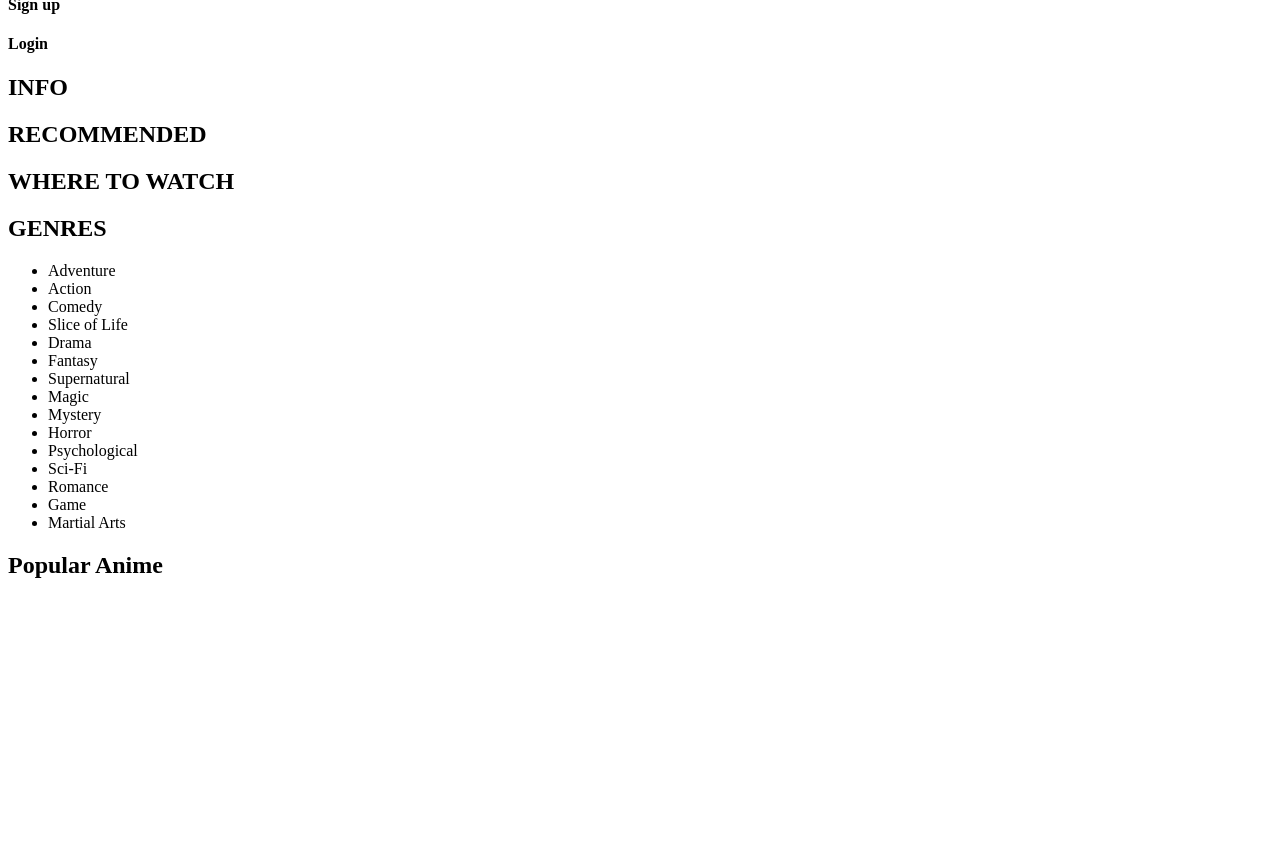
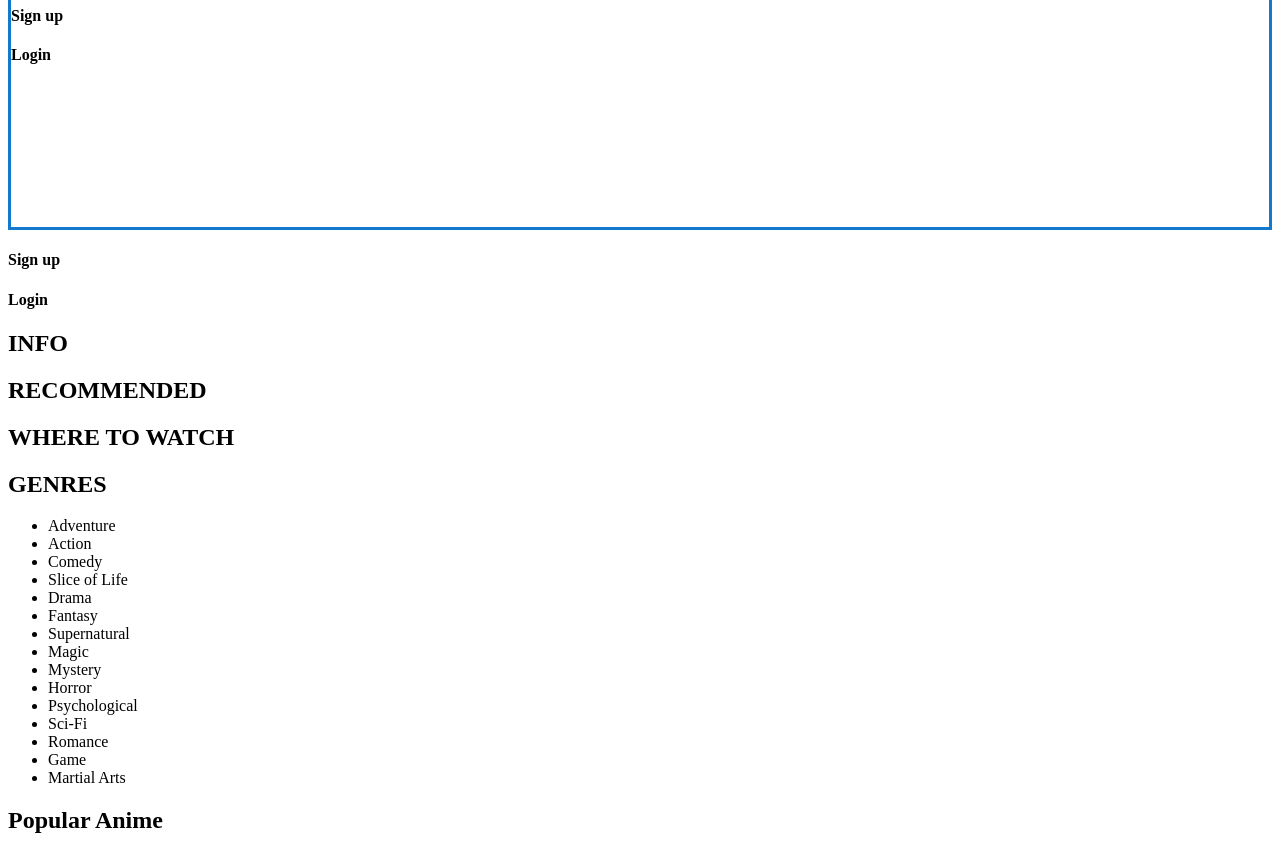
Before and after one commit to cspooner1/102-Class04, a plain HTML site: page index.html in a window 1280 px wide. Shown: the part 84-938 px from the top of the page. Before the commit the page ends 800 px from the top, so only its background shows below. Drawn offline with Linux system fonts and the light colour scheme.

Commit message:
Update index.html

```diff
--- a/index.html
+++ b/index.html
@@ -1,12 +1,18 @@
 <!DOCTYPE html>
 <html>
     <body>
-<h1>Anime Paradise</h1>
+        <div style="border-color: rgb(18, 121, 206); height: 300px; border-style: solid;">
+            <h1>Anime Paradise</h1>
+            <a><h4>Sign up</h4>
+            <h4>Login</h4></a>
+        </div>
 
-<a> <h4>Sign up</h4> <h4>Login</h4>
+
+<h4>Sign up</h4>
+<h4>Login</h4>
 <h2>INFO</h2>
 <h2>RECOMMENDED</h2>
-<h2>WHERE TO WATCH</h2> </a>
+<h2>WHERE TO WATCH</h2>
 
 <h2>GENRES</h2>
 <ul>
```
